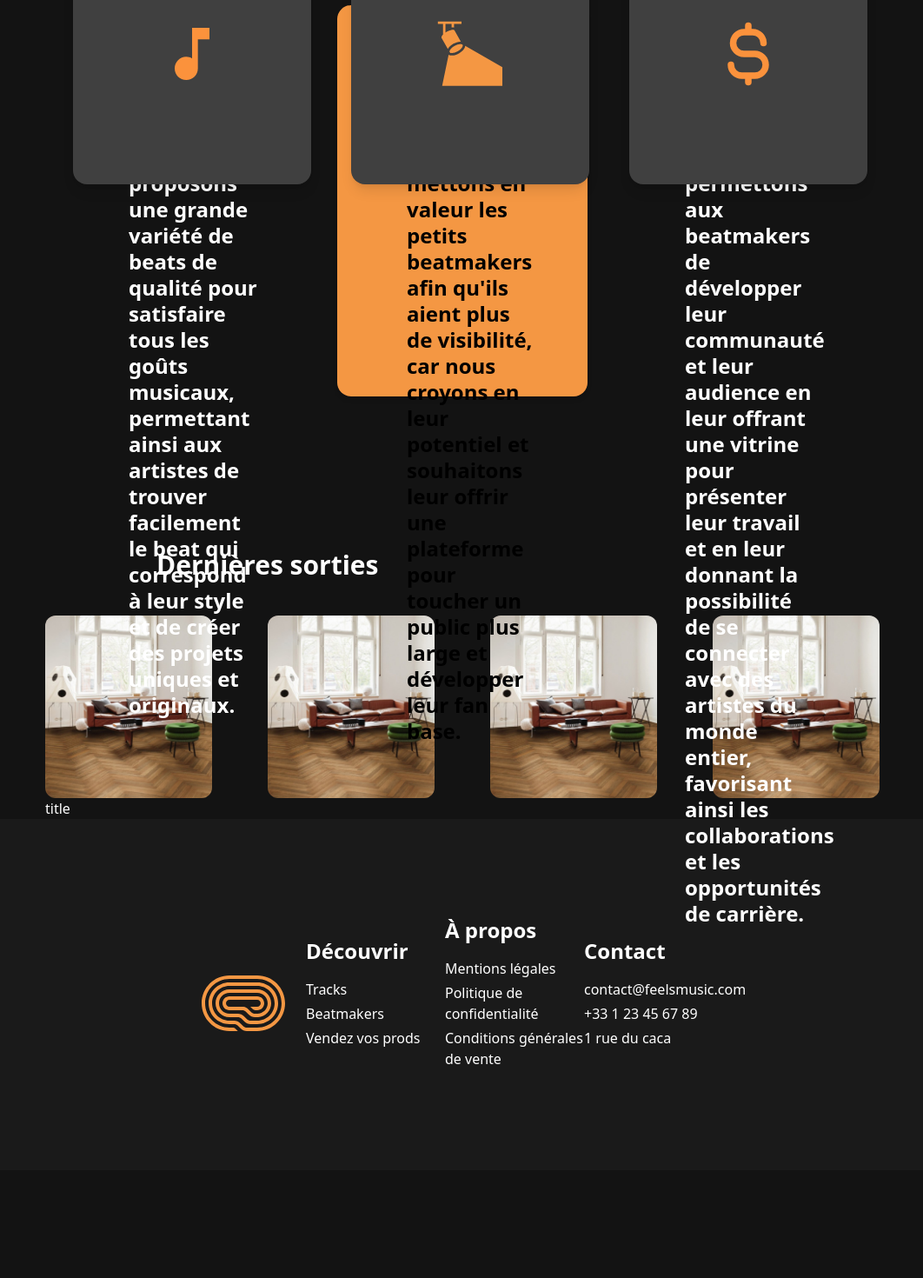
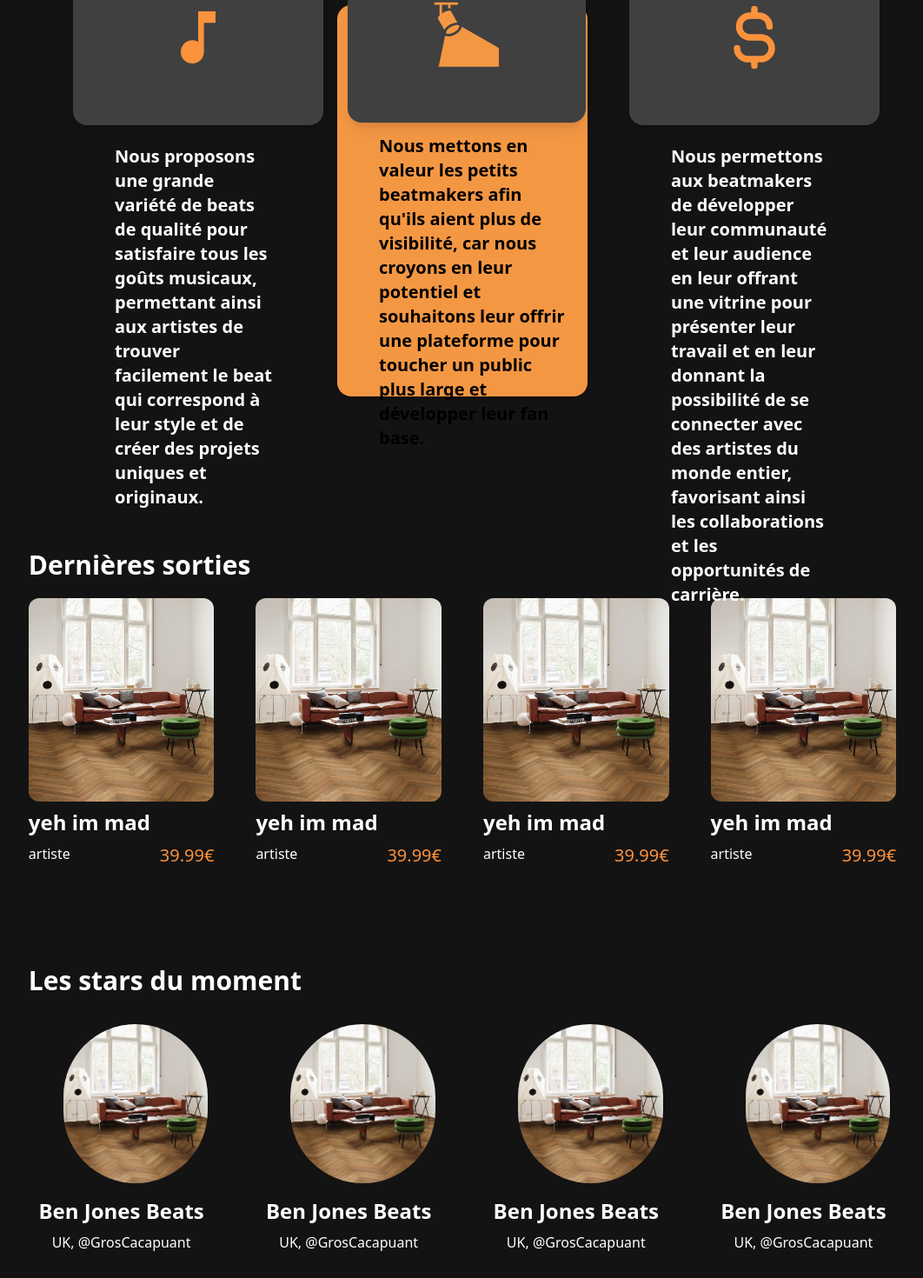
Before and after one commit to BrouetteBleue/MyDigitalProjet-Feels-Music, a Nuxt app: page / in a window 1280 px wide. Shown: the part 1229-2699 px from the top of the page at 87% size, without its empty margins (108-1170 px from the left). Before the commit the page ends 2575 px from the top, so only its background shows below. Built offline with nearby package versions, Linux system fonts and the light colour scheme.

Commit message:
Index page looks OK might update later

```diff
--- /dev/null
+++ b/components/Bars/CurrentStars.vue
@@ -0,0 +1,17 @@
+<template lang="">
+    <div class="w-full flex flex-row justify-center items-center mb-48">
+        <div class="grid grid-cols-4 gap-12 w-[78%]">
+            <CardsCardRound />
+            <CardsCardRound />
+            <CardsCardRound />
+            <CardsCardRound />
+        </div>
+    </div>
+</template>
+<script setup>
+
+
+</script>
+<style lang="">
+
+</style>
--- /dev/null
+++ b/components/Bars/Latests.vue
@@ -0,0 +1,17 @@
+<template lang="">
+    <div class="w-full flex flex-row justify-center items-center mb-28">
+        <div class="grid grid-cols-4 gap-12 w-[78%]">
+            <CardsCardSquare />
+            <CardsCardSquare />
+            <CardsCardSquare />
+            <CardsCardSquare />
+        </div>
+    </div>
+</template>
+<script setup>
+
+
+</script>
+<style lang="">
+
+</style>
--- /dev/null
+++ b/components/Bars/TrendPlaylist.vue
@@ -0,0 +1,17 @@
+<template lang="">
+    <div class="w-full flex flex-row justify-center items-center mb-28">
+        <div class="grid grid-cols-4 gap-12 w-[78%]">
+            <CardsCardPlaylist />
+            <CardsCardPlaylist />
+            <CardsCardPlaylist />
+            <CardsCardPlaylist />
+        </div>
+    </div>
+</template>
+<script setup>
+
+
+</script>
+<style lang="">
+
+</style>
--- /dev/null
+++ b/components/Cards/CardPlaylist.vue
@@ -0,0 +1,15 @@
+<template lang="">
+    <div>
+        <img class=" h-[88%]" src="@/assets/img/HARO536707.jpg" alt="">
+        <div class="text-2xl font-normal mt-2">
+            Best life
+        </div>
+    </div>
+</template>
+
+<script setup>
+
+</script>
+<style lang="">
+
+</style>
--- /dev/null
+++ b/components/Cards/CardRound.vue
@@ -0,0 +1,23 @@
+<template lang="">
+    <div>
+        <img class="rounded-full w-[78%] h-[70%] ml-10" src="@/assets/img/HARO536707.jpg" alt="">
+        <div class="text-2xl text-center font-semibold mt-4">
+            Ben Jones Beats
+        </div>
+        <div class="flex flex-row justify-center mt-2">
+            <div>
+                UK, @GrosCacapuant
+            </div>
+            <!-- <div class="text-orange-400 text-xl font-normal">
+                39.99€
+            </div> -->
+        </div>
+    </div>
+</template>
+
+<script setup>
+
+</script>
+<style lang="">
+
+</style>
--- /dev/null
+++ b/components/Cards/CardSquare.vue
@@ -0,0 +1,23 @@
+<template lang="">
+    <div>
+        <img class="rounded-xl" src="@/assets/img/HARO536707.jpg" alt="">
+        <div class="text-2xl font-semibold mt-2">
+            yeh im mad
+        </div>
+        <div class="flex flex-row justify-between mt-2">
+            <div>
+                artiste
+            </div>
+            <div class="text-orange-400 text-xl font-normal">
+                39.99€
+            </div>
+        </div>
+    </div>
+</template>
+
+<script setup>
+
+</script>
+<style lang="">
+
+</style>
--- a/components/Cards/MainCard.vue
+++ /dev/null
@@ -1,28 +0,0 @@
-<template lang="">
-    <div class="w-full flex flex-row justify-center items-center">
-        <div class="grid grid-cols-4 gap-16 w-9/12">
-            <div>
-                <img class="rounded-xl" src="@/assets/img/HARO536707.jpg" alt="">
-                <div class="">
-                    title
-                </div>
-            </div>
-            <div>
-                <img class="rounded-xl" src="@/assets/img/HARO536707.jpg" alt="">
-            </div>
-            <div>
-                <img class="rounded-xl" src="@/assets/img/HARO536707.jpg" alt="">
-            </div>
-            <div>
-                <img class="rounded-xl" src="@/assets/img/HARO536707.jpg" alt="">
-            </div>
-        </div>
-    </div>
-</template>
-<script setup>
-
-
-</script>
-<style lang="">
-
-</style>
--- a/pages/index.vue
+++ b/pages/index.vue
@@ -4,7 +4,7 @@
             <header class="relative h-[437px] flex flex-col justify-center items-center">
                 <div class="bg-img absolute top-0 left-0 w-full h-full z-0">
                 </div>
-                <h1 class="text-white text-[32px] font-bold mb-10 z-10">Vous souhaitez acheter et vendre des beats en toute simplicité et de manière sécurisée ? </h1>
+                <h1 class="text-white text-3xl font-bold mb-10 z-10">Vous souhaitez acheter et vendre des beats en toute simplicité et de manière sécurisée ? </h1>
                 <div class="signup-container z-10 w-[40%] md:w-[15%] text-2xl ">
                     <nuxt-link to="/connexion">
                         <buttons-rounded-button text="S'inscrire" class="text-[1.1vw]" />
@@ -35,7 +35,9 @@
                     <div class="w-full h-full flex justify-center mb-[20%]">
                         <icons-search-icon />
                     </div>
-                    <p class="text-white text-lg font-medium leading-[23px] mb-5 text-center">Découvrez de nouveaux talents et développez votre communauté grâce à votre mise en avant sur FeelsMusic</p>
+                    <p class="text-white text-lg font-medium leading-[23px] mb-5 text-center">
+                        Découvrez de nouveaux talents et développez votre communauté grâce à votre mise en avant sur FeelsMusic
+                    </p>
                     </div>
                 </div>
             </div>
@@ -44,27 +46,33 @@
                 <h2 class="font-bold text-3xl">Pourquoi Feels Music ?</h2>
                 <div class="flex justify-around items-center w-9/12 mt-52 mb-12">
                     <div class="relative w-[30%] p-4 text-left mb-20 rounded-2xl  h-[450px]">
-                        <div class="absolute w-[95%] h-3/5  pt-20 bg-[#404040] -mt-[28%] z-2 flex justify-center pt- shadow-lg rounded-2xl text-orange-400">
+                        <div class="absolute w-[100%] h-[45%]  items-center bg-[#404040] -mt-[28%] z-2 flex justify-center pt- shadow-lg rounded-2xl text-orange-400">
                             <icons-music-note />
                         </div>
-                        <div class="w-5/6">
-                            <p class="text-white font-semibold text-2xl pt-36 pl-16  leading-[30px]">Nous proposons une grande variété de beats de qualité pour satisfaire tous les goûts musicaux, permettant ainsi aux artistes de trouver facilement le beat qui correspond à leur style et de créer des projets uniques et originaux.</p>
+                        <div class="w-11/12">
+                            <p class="text-white font-semibold text-xl pt-36 pl-12">
+                                Nous proposons une grande variété de beats de qualité pour satisfaire tous les goûts musicaux, permettant ainsi aux artistes de trouver facilement le beat qui correspond à leur style et de créer des projets uniques et originaux.
+                            </p>
                         </div>
                     </div>
-                    <div class="relative w-[30%] p-4 text-left mb-20 bg-[rgb(244,151,67)] text-black rounded-2xl shadow-md h-[450px]">
-                        <div class="absolute w-[95%] h-3/5  pt-20 bg-[#404040] -mt-[28%] z-2 flex justify-center pt- shadow-lg rounded-2xl">
+                    <div class="relative w-[30%]  text-left pt-1 mb-20 bg-[rgb(244,151,67)] text-black rounded-2xl shadow-md h-[450px]">
+                        <div class="absolute w-[95%] h-[45%] ml-3 items-center bg-[#404040] -mt-[25%] z-2 flex justify-center shadow-lg rounded-2xl">
                             <icons-light />
                         </div>
-                        <div class="w-10/12">
-                            <p class="text-black font-semibold text-2xl pt-36 pl-16 leading-[30px]">Nous mettons en valeur les petits beatmakers afin qu'ils aient plus de visibilité, car nous croyons en leur potentiel et souhaitons leur offrir une plateforme pour toucher un public plus large et développer leur fan base.</p>
+                        <div class="w-11/12">
+                            <p class="text-black font-semibold text-xl pt-36 pl-12 ">
+                                Nous mettons en valeur les petits beatmakers afin qu'ils aient plus de visibilité, car nous croyons en leur potentiel et souhaitons leur offrir une plateforme pour toucher un public plus large et développer leur fan base.
+                            </p>
                         </div>
                     </div>
                     <div class="relative w-[30%] p-4 text-left mb-20 rounded-2xl h-[450px]">
-                        <div class="absolute w-[95%] h-3/5  pt-20 bg-[#404040] -mt-[28%] z-2 flex justify-center pt- shadow-lg rounded-2xl text-orange-400">
+                        <div class="absolute w-[100%] h-[45%]  items-center bg-[#404040] -mt-[28%] z-2 flex justify-center pt- shadow-lg rounded-2xl text-orange-400">
                             <icons-dollar />
                         </div>
-                        <div class="w-10/12">
-                            <p class="text-white font-semibold text-2xl pt-36 pl-16 leading-[30px]">Nous permettons aux beatmakers de développer leur communauté et leur audience en leur offrant une vitrine pour présenter leur travail et en leur donnant la possibilité de se connecter avec des artistes du monde entier, favorisant ainsi les collaborations et les opportunités de carrière.</p>
+                        <div class="w-11/12">
+                            <p class="text-white font-semibold text-xl pt-36 pl-12">
+                                Nous permettons aux beatmakers de développer leur communauté et leur audience en leur offrant une vitrine pour présenter leur travail et en leur donnant la possibilité de se connecter avec des artistes du monde entier, favorisant ainsi les collaborations et les opportunités de carrière.
+                            </p>
                         </div>
                     </div>
                 </div>
@@ -74,8 +82,21 @@
 
 
 
-                <h2 class="text-left font-bold text-3xl ml-72 mb-10">Dernières sorties</h2>
-                <CardsMainCard />
+            <div class="flex flex-col items-center justify-center">
+                <h2 class="text-left font-bold text-3xl mb-5 w-[78%]">Dernières sorties</h2>
+                <BarsLatests />
+            </div>
+
+            <div class="flex flex-col items-center justify-center">
+                <h2 class="text-left font-bold text-3xl mb-8 w-[78%]">Les stars du moment</h2>
+                <BarsCurrentStars/>
+            </div>
+
+            <div class="flex flex-col items-center justify-center">
+                <h2 class="text-left font-bold text-3xl mb-8 w-[78%]">Les playlists du moment</h2>
+                <BarsTrendPlaylist/>
+            </div>
+
         </body>
     </div>
 </template>
```
